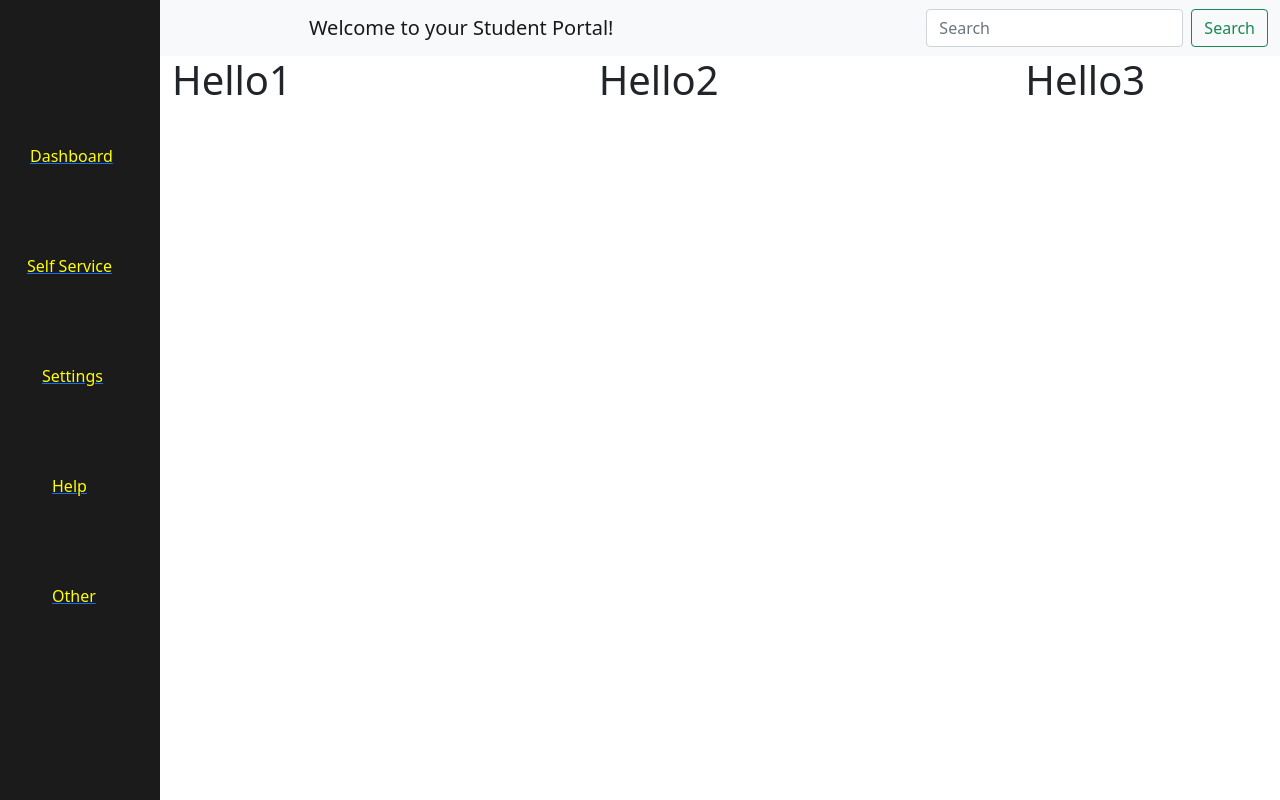
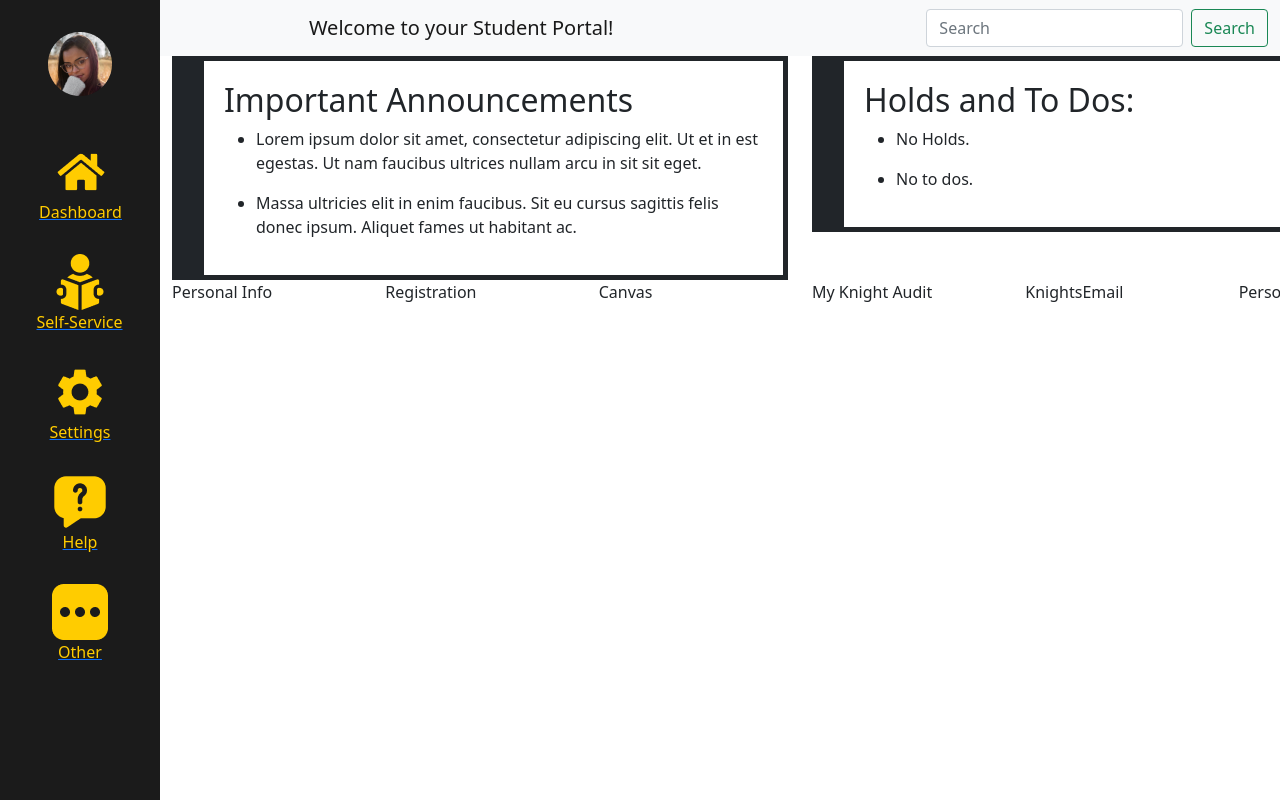
Before and after one commit to AmyVelazquez/UCFPortalRedesign, a plain HTML site: page index.html in a window 1280 px wide. Shown: the top 800 px of the page. Drawn offline with nearby package versions, Linux system fonts and the light colour scheme.

Commit message:
Added tile items
Added tile items and fixed side bar menu items.

```diff
--- a/css/style.css
+++ b/css/style.css
@@ -18,16 +18,22 @@
     background: #1B1B1B;
 }
 
-ul.nav-list {
+.nav-list {
     list-style-type: none;
+    text-align: center;
 }
 
 .nav-items {
-    color: yellow;
+    color: #FFCC00;
+}
+
+.nav-items img {
+    display: block;
+    margin: auto;
 }
 
 .links-name {
-    color: yellow;
+    color: #FFCC00;
 }
 
 .user-img {
@@ -81,3 +87,12 @@ ul.nav-list {
 .left-margin {
     margin-left: var(--navwidth);
 }
+
+.announcements {
+    padding: 20px;
+    border-style: solid;
+    border-left-width: 32px;
+    border-right-width: 5px;
+    border-top-width: 5px;
+    border-bottom-width: 5px;
+}
--- a/index.html
+++ b/index.html
@@ -30,57 +30,119 @@
       <div class="sidebar">
           <div class="img-holder">
             <div class="user-img">
-                <!-- User image here -->
+                <img src="./images/ProfilePictureDellilah.png" alt="Profile">
             </div>
           </div>
         <div class="nav-items">
             <ul class="nav-list">
                 <li class="nav-dashboard">
                     <a href="">
-                        <!-- icon goes here -->
+                        <img src="./images/dashboard.png" alt="Dashboard">
                         <span class="links-name">Dashboard</span>
                     </a>
                 </li>
                 <li class="nav-selfserv">
                     <a href="">
-                        <!-- icon goes here -->
-                        <span class="links-name">Self Service</span>
+                        <img src="./images/selfservice.png" alt="Self Service">
+                        <span class="links-name">Self-Service</span>
                     </a>
                 </li>
                 <li class="nav-settings">
                     <a href="">
-                        <!-- icon goes here -->
+                        <img src="./images/settings.png" alt="Settings">
                         <span class="links-name">Settings</span>
                     </a>
                 </li>
                 <li class="nav-help">
                     <a href="">
-                        <!-- icon goes here -->
+                        <img src="./images/help.png" alt="Help">
                         <span class="links-name">Help</span>
                     </a>
                 </li>
                 <li class="nav-other">
                     <a href="">
-                        <!-- icon goes here -->
+                        <img src="./images/other.png" alt="Other">
                         <span class="links-name">Other</span>
                     </a>
                 </li>
             </ul>
         </div>
         </div>
-<div class="container-fluid left-margin">
+<!-- ANNOUNCEMENTS AND TO DOS -->
+        <div class="container-fluid left-margin">
     <div class="row">
-        <div class="col-4">
-            <h1>Hello1</h1>
+        <div class="col-6">
+            <div class="announcements">
+                <h2>Important Announcements</h2>
+                <ul>
+                    <li>
+                        <p>
+                            Lorem ipsum dolor sit amet, consectetur adipiscing elit. Ut et in est egestas. Ut nam faucibus ultrices nullam arcu in sit sit eget.
+                        </p>
+                    </li>
+                    <li>
+                        <p>
+                            Massa ultricies elit in enim faucibus. Sit eu cursus sagittis felis donec ipsum. Aliquet fames ut habitant ac.
+                        </p>
+                    </li>
+                </ul>
+            </div>
         </div>
-        <div class="col-4">
-            <h1>Hello2</h1>
-        </div>
-        <div class="col-4">
-            <h1>Hello3</h1>
+        <div class="col-6">
+            <div class="announcements">
+                <h2>Holds and To Dos:</h2>
+                <ul>
+                    <li>
+                        <p>
+                            No Holds.
+                        </p>
+                    </li>
+                    <li>
+                        <p>
+                            No to dos.
+                        </p>
+                    </li>
+                </ul>
+            </div>
         </div>
     </div>
 </div>
+<!-- ICONS ROW -->
+<div class="container-fluid left-margin">
+    <div class="row">
+        <div class="col-2">
+            <div class="personal-info">
+                <span class="tile-name">Personal Info</span>
+            </div>
+        </div>
+        <div class="col-2">
+            <div class="registration">
+                <span class="tile-name">Registration</span>
+            </div>
+        </div>
+        <div class="col-2">
+            <div class="canvas">
+                <span class="tile-name">Canvas</span>
+            </div>
+        </div>
+        <div class="col-2">
+            <div class="knightaudit">
+                <span class="tile-name">My Knight Audit</span>
+            </div>
+        </div>
+        <div class="col-2">
+            <div class="knightemail">
+                <span class="tile-name">KnightsEmail</span>
+            </div>
+        </div>
+        <div class="col-2">
+            <div class="grades">
+                <span class="tile-name">Personal Info</span>
+            </div>
+        </div>
+    </div>
+</div>
+
     <!-- Optional JavaScript; choose one of the two! -->
 
     <!-- Option 1: Bootstrap Bundle with Popper -->
```
